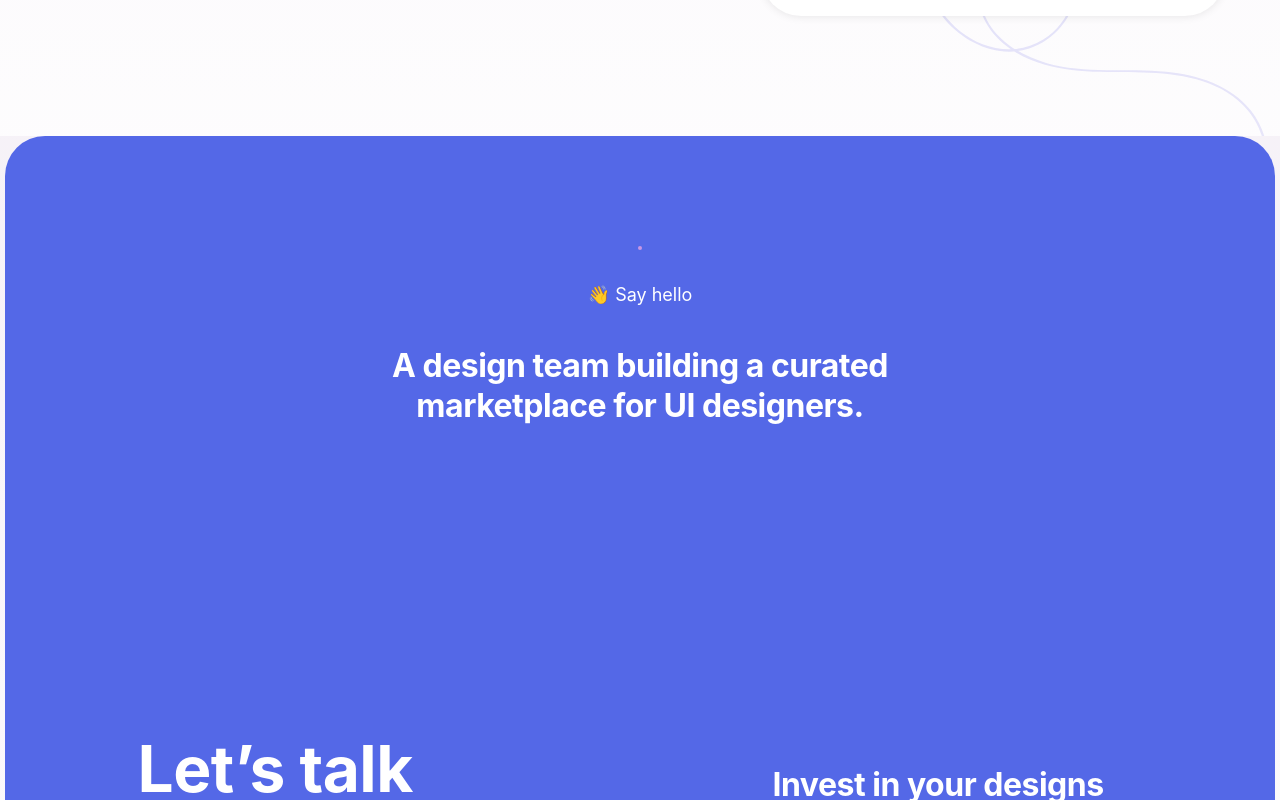
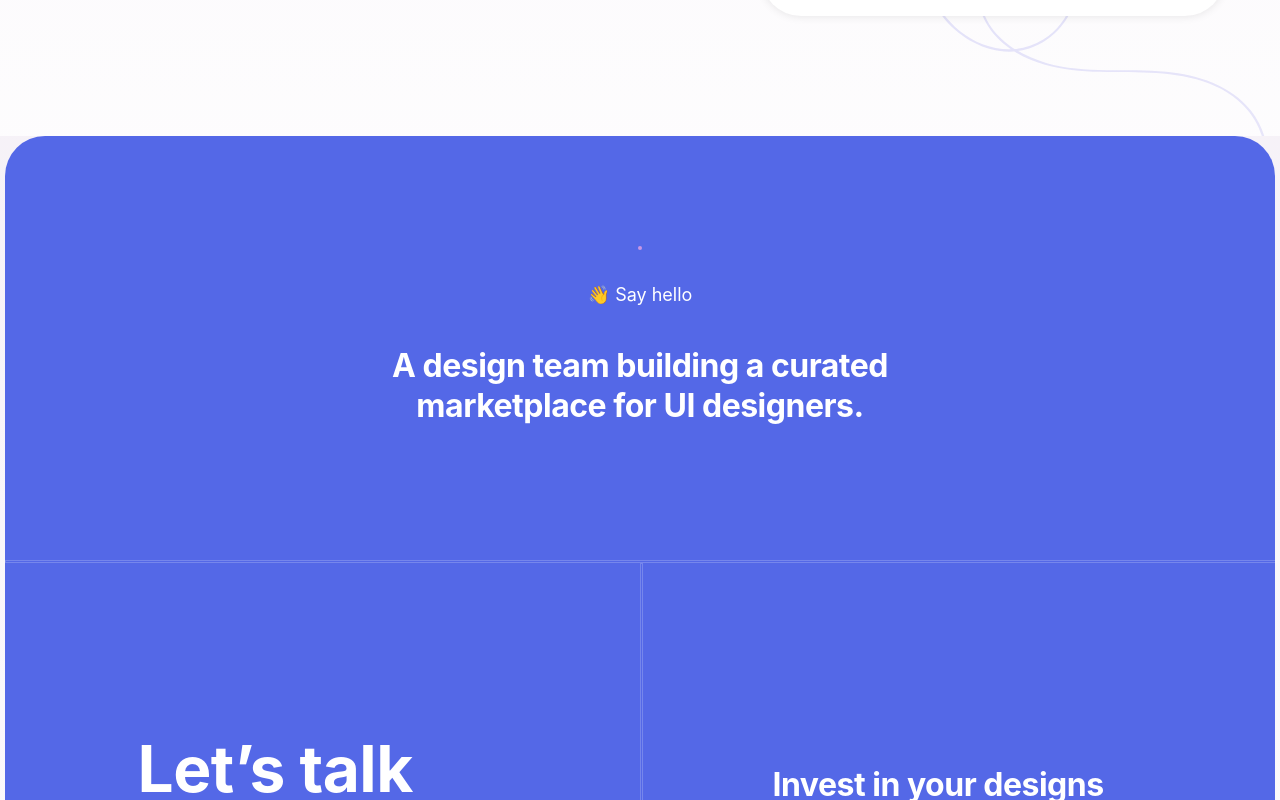
Before and after one commit to canhhuy116/FolioProject, a React (Create React App) app: page / in a window 1280 px wide. Shown: the part 9960-10760 px from the top of the page. Built offline with nearby package versions, Linux system fonts and the light colour scheme; a web font is replaced by a local one.

Commit message:
update Footer

```diff
--- a/package.json
+++ b/package.json
@@ -1,7 +1,7 @@
 {
   "name": "folio",
   "version": "0.1.0",
-  "homepage": "https://canhhuy116.github.io/Folio",
+  "homepage": "https://canhhuy116.github.io/FolioProject",
   "private": true,
   "dependencies": {
     "@testing-library/jest-dom": "^5.16.4",
--- a/src/assets/styles/App.scss
+++ b/src/assets/styles/App.scss
@@ -818,6 +818,7 @@
             padding: 11rem 35rem;
             color: #FFFFFF;
             justify-content: space-around;
+            position: relative;
             .Headline__logo {
                 padding: 2px;
                 width: auto;
@@ -836,12 +837,25 @@
                 letter-spacing: -0.5px;
                 max-width: 57rem;
             }
+            &:after {
+                content: '';
+                position: absolute;
+                display: block;
+                width: 100%;
+                height: 1px;
+                mix-blend-mode: normal;
+                opacity: 0.2;
+                border: 1px solid #FFFFFF;
+                bottom: 0;
+                left: 0;
+            }
         }
         .Footer__Contact__Bottom {
             display: flex;
             justify-content: space-around;
             color: #FFFFFF;
             padding: 17rem 0;
+            position: relative;
             .Footer__Contact__BottomLeft {
                 font-weight: 700;
                 font-size: 64px;
@@ -862,6 +876,18 @@
                     max-width: 37rem;
                     text-align: left;
                 }
+            }
+            &:after {
+                content: '';
+                position: absolute;
+                display: block;
+                width: 1px;
+                height: 100%;
+                mix-blend-mode: normal;
+                opacity: 0.2;
+                border: 1px solid #FFFFFF;
+                top: 0;
+                left: 50%;
             }
         }
     }
```
